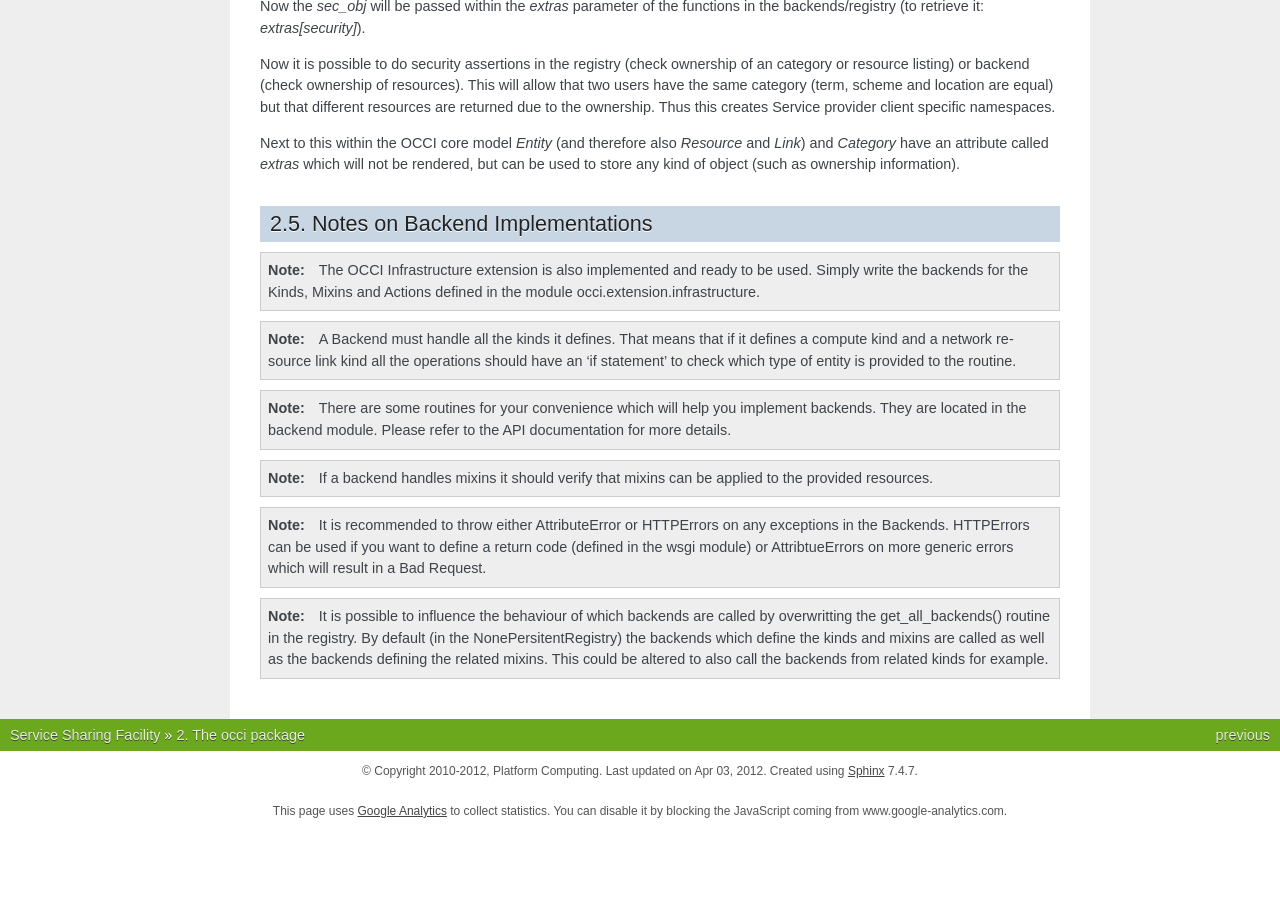
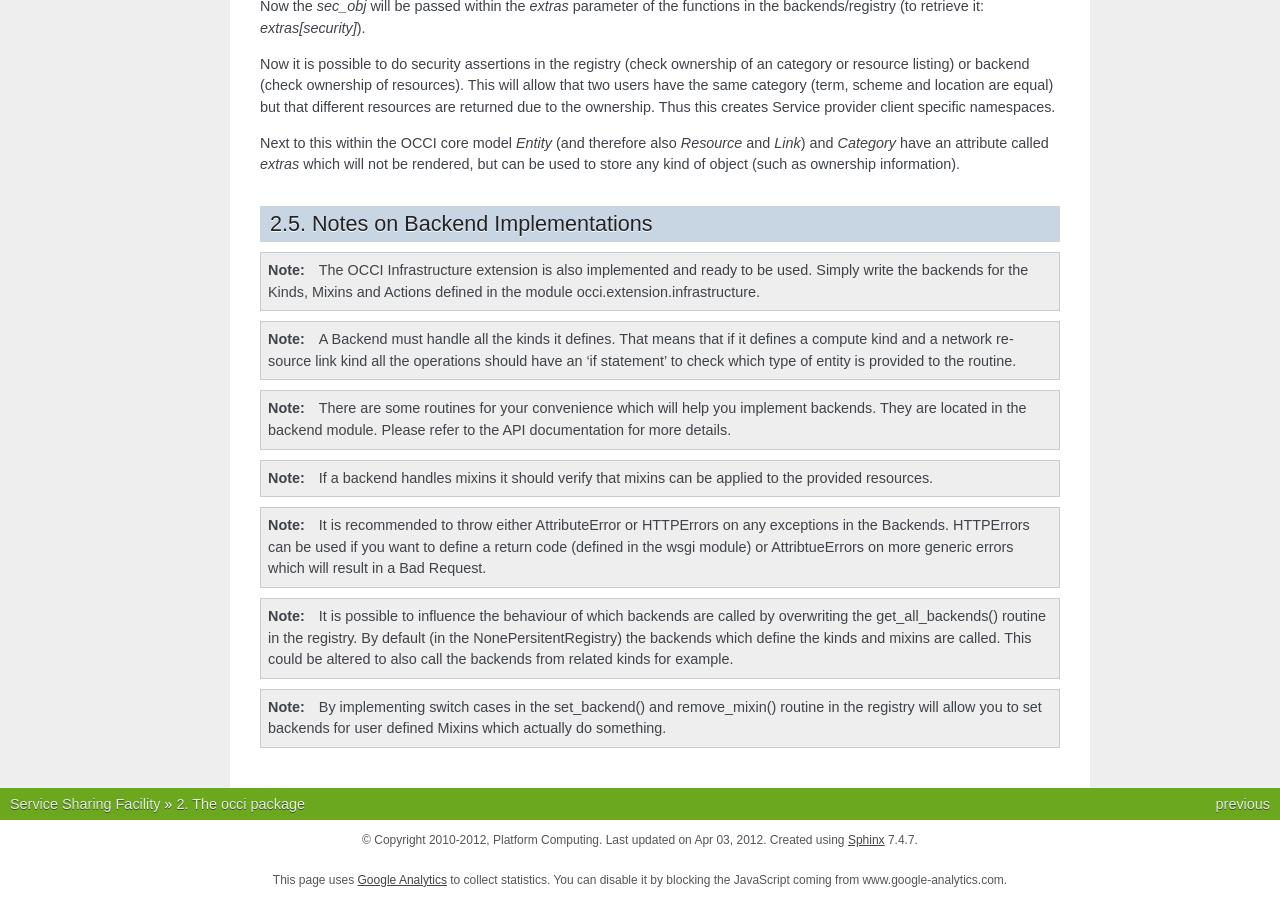
Before and after one commit to tmetsch/pyssf, a Sphinx documentation site: the page built from docs/source/occi.txt, in a window 1280 px wide and 900 px high, scrolled down 3661 px. Built offline with Sphinx 7.4.7, drawn with Linux system fonts in a browser that asks for light colours; before the commit the page ends 4492 px from its top, so only the background shows below that.

Commit message:
updated doc

```diff
--- a/docs/source/occi.txt
+++ b/docs/source/occi.txt
@@ -285,8 +285,12 @@ Notes on Backend Implementations
 
 .. note::
     It is possible to influence the behaviour of which backends are called by
-    overwritting the get_all_backends() routine in the registry. By default
+    overwriting the get_all_backends() routine in the registry. By default
     (in the NonePersitentRegistry) the backends which define the kinds and
-    mixins are called as well as the backends defining the related mixins.
-    This could be altered to also call the backends from related kinds for
-    example.
+    mixins are called. This could be altered to also call the backends from
+    related kinds for example.
+
+.. note::
+    By implementing switch cases in the set_backend() and remove_mixin()
+    routine in the registry will allow you to set backends for user defined
+    Mixins which actually do something.
```
Also changed, not shown: 4 other files.
